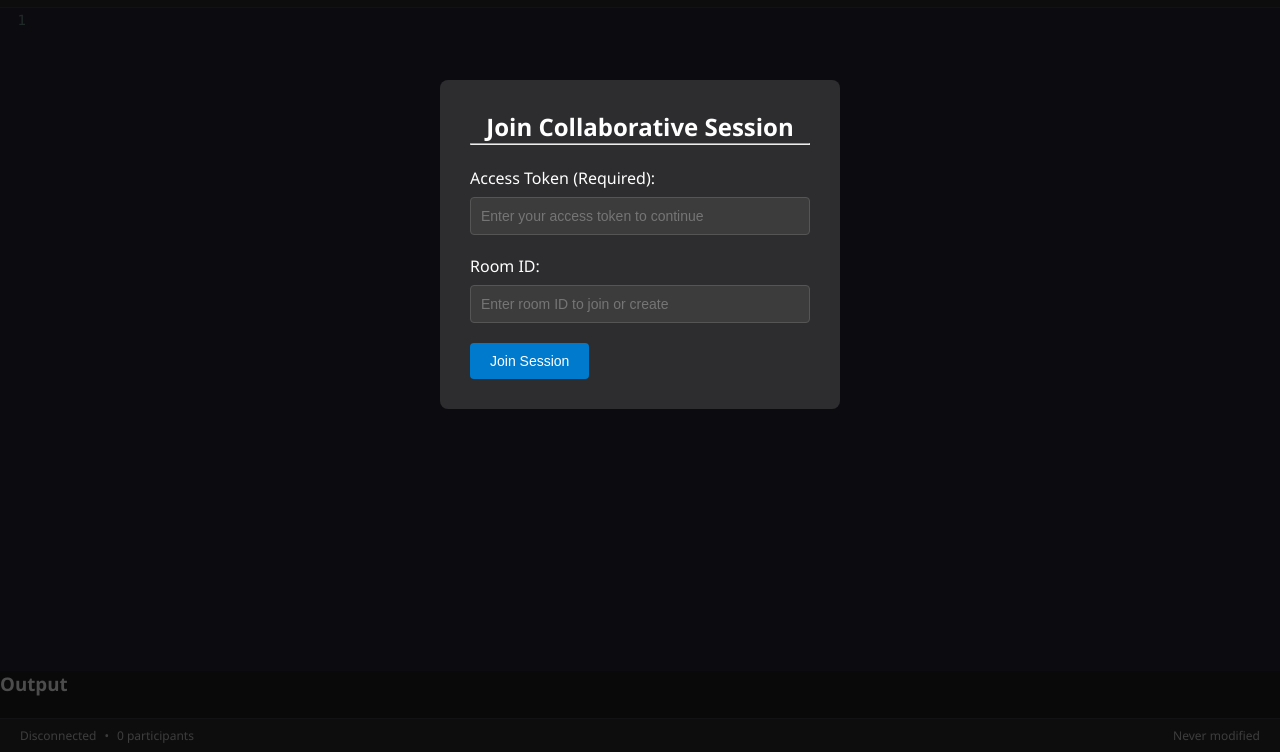
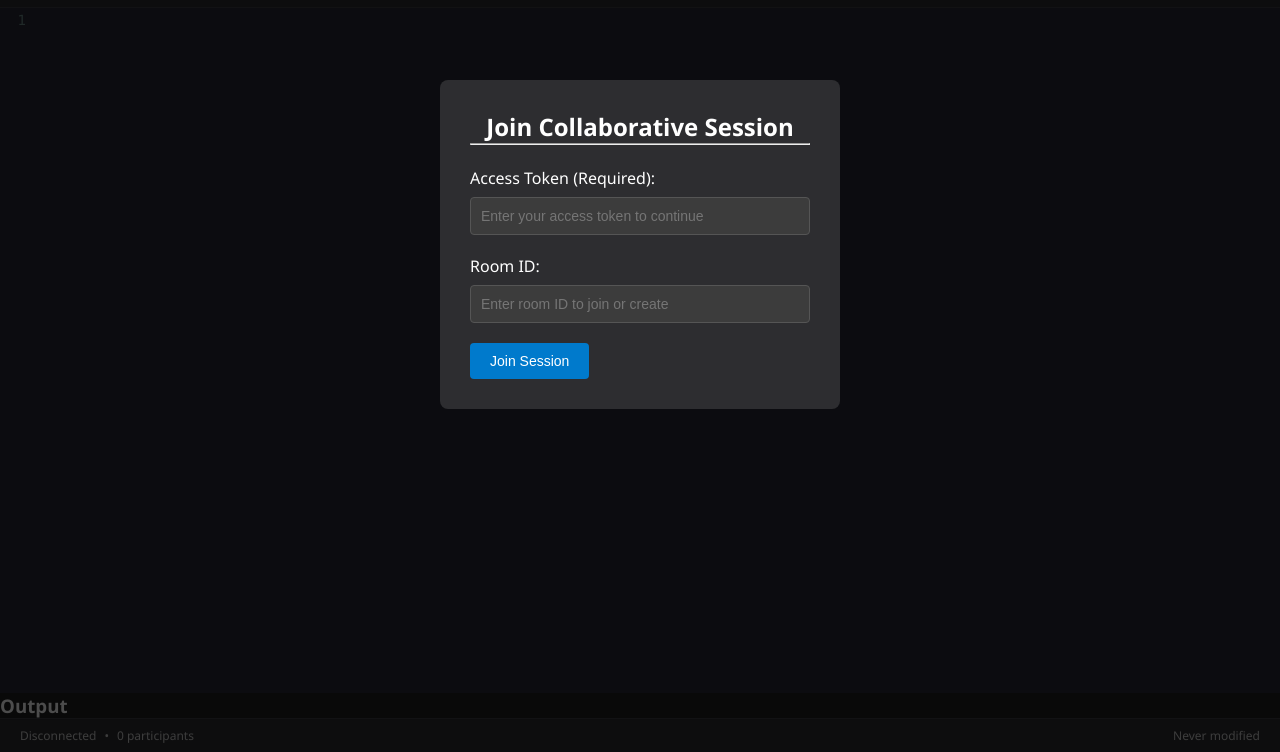
Before and after one commit to PriyanshuSaini02/codemate, a website: page public/collaborative-editor.html in a window 1280 px wide. Shown: the part 48-800 px from the top of the page. Drawn offline with nearby package versions, Linux system fonts and the light colour scheme.

Commit message:
Minor Bugs

```diff
--- a/public/collaborative-editor.html
+++ b/public/collaborative-editor.html
@@ -665,7 +665,7 @@
         <textarea id="codeEditor"></textarea>
 
     </div>
-    <h3>Output</h3><br>
+    <h3>Output</h3>
     <pre id="output"></pre>
 
     <!-- Call Notification -->
```
